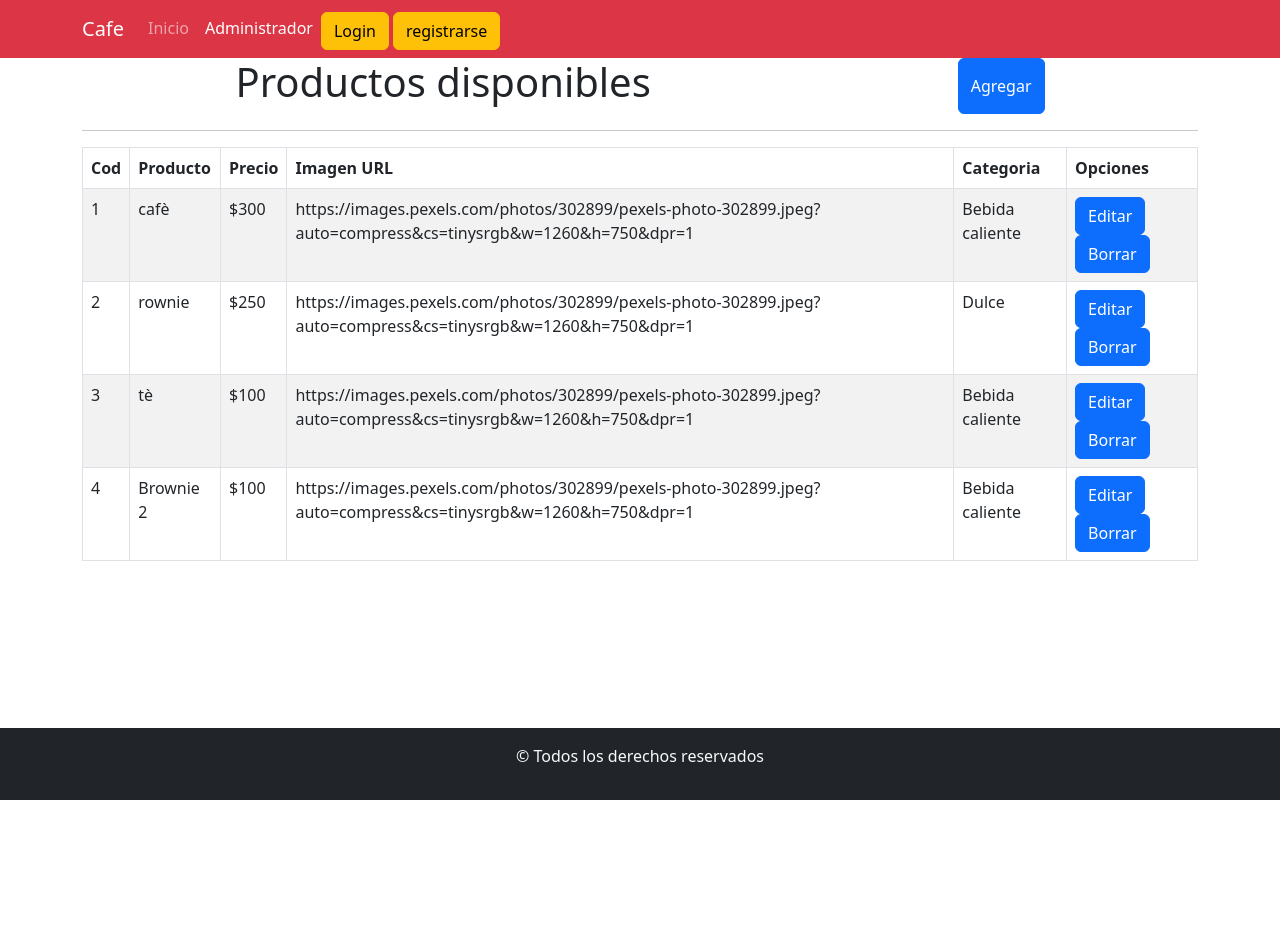
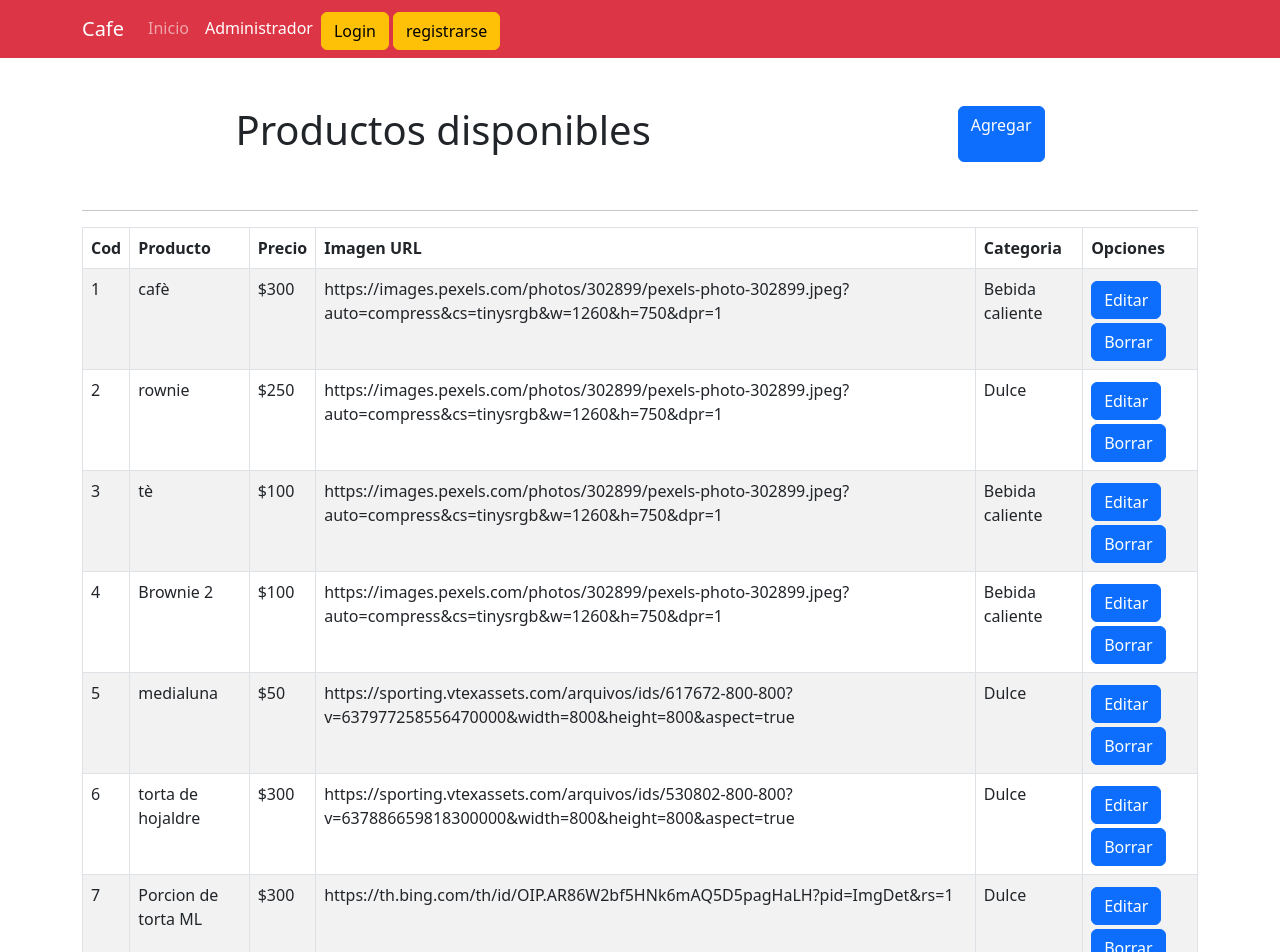
Before and after one commit to javieruncos/cafeFrontend-comision8i, a React (Create React App) app: page /administrador in a window 1280 px wide. Shown: the top 952 px of the page. Before the commit the page ends 800 px from the top, so only its background shows below. Built offline with nearby package versions, Linux system fonts and the light colour scheme; data requests are answered from the project's data file.

Commit message:
agregamos la peticion para crear un producto

```diff
--- a/db.json
+++ b/db.json
@@ -27,6 +27,27 @@
       "categoria": "Bebida caliente",
       "imagen": "https://images.pexels.com/photos/302899/pexels-photo-302899.jpeg?auto=compress&cs=tinysrgb&w=1260&h=750&dpr=1",
       "id": 4
+    },
+    {
+      "nombreProducto": "medialuna",
+      "precio": "50",
+      "imagen": "https://sporting.vtexassets.com/arquivos/ids/617672-800-800?v=637977258556470000&width=800&height=800&aspect=true",
+      "categoria": "Dulce",
+      "id": 5
+    },
+    {
+      "nombreProducto": "torta de hojaldre ",
+      "precio": "300",
+      "imagen": "https://sporting.vtexassets.com/arquivos/ids/530802-800-800?v=637886659818300000&width=800&height=800&aspect=true",
+      "categoria": "Dulce",
+      "id": 6
+    },
+    {
+      "nombreProducto": "Porcion de torta ML",
+      "precio": "300",
+      "imagen": "https://th.bing.com/th/id/OIP.AR86W2bf5HNk6mAQ5D5pagHaLH?pid=ImgDet&rs=1",
+      "categoria": "Dulce",
+      "id": 7
     }
   ]
 }
--- a/src/components/views/Administrador.jsx
+++ b/src/components/views/Administrador.jsx
@@ -1,5 +1,6 @@
 import { useEffect ,useState } from "react";
 import { Button, Container,Table } from "react-bootstrap";
+import { Link } from "react-router-dom";
 import { consultarApi } from "../../helper/queries";
 import ItemProducto from "./productos/ItemProducto";
 
@@ -19,9 +20,9 @@ const Administrador = () => {
 
   return (
     <Container className="mainSection">
-      <div className="d-flex justify-content-around">
+      <div className="d-flex justify-content-around my-5">
         <h1>Productos disponibles</h1>
-        <Button className="py-1">Agregar</Button>
+        <Button  as={Link} to="/crearProducto">Agregar</Button>
       </div>
       <hr />
       <div>
--- a/src/components/views/productos/CrearProducto.jsx
+++ b/src/components/views/productos/CrearProducto.jsx
@@ -1,14 +1,29 @@
 import React from "react";
 import { Form, Button, Container } from "react-bootstrap";
 import {useForm} from 'react-hook-form'
+import Swal from "sweetalert2";
+import { crearProductoApi } from "../../../helper/queries";
+import { useNavigate } from "react-router-dom";
 
 const CrearProducto = () => {
 
-    const {register,handleSubmit,formState:{errors}}= useForm();
+    const {register,handleSubmit,formState:{errors},reset}= useForm();
+    // inicializar useNavigate
+    const navegacion = useNavigate()
 
     const onSubmit = (data)=>{
       console.log(data)
       // enviar una peticion a la API
+      crearProductoApi(data).then((respuesta)=>{
+           if(respuesta.status===201){
+            Swal.fire("Producto creado ","El producto fue correctamente cargado","success")
+            // aqui quiero resetear los value del formulario
+            reset();
+             navegacion("/administrador")
+           }else{
+            Swal.fire("Ocurrio un error ","Intente esta operacion en unos minutos","error")
+           }
+      })
     }
 
 
--- a/src/components/views/productos/ItemProducto.jsx
+++ b/src/components/views/productos/ItemProducto.jsx
@@ -10,7 +10,7 @@ const ItemProducto = ({producto}) => {
         <td>${producto.precio}</td>
         <td>{producto.imagen}</td>
         <td>{producto.categoria}</td>
-        <td><Button className="me-2">Editar</Button><Button>Borrar</Button></td>
+        <td><Button className="my-1">Editar</Button><Button>Borrar</Button></td>
       </tr>
 
     </>
--- a/src/helper/queries.js
+++ b/src/helper/queries.js
@@ -1,3 +1,5 @@
+
+
 const URL = process.env.REACT_APP_API_CAFECITO;
 // peticion get para obtener producto
 // peticion POST crear producto , en los login tambien se puede usar
@@ -18,3 +20,20 @@ export  const consultarApi = async()=>{
      return false
    }
 }
+
+export  const crearProductoApi = async(producto)=>{
+//  peticion POST para obtener los productos
+   try{
+    const respuesta = await fetch(URL,{
+      method:"POST",
+      headers:{
+        "Content-Type":"application/json"
+      },
+      body:JSON.stringify(producto)
+    });
+    return respuesta;
+   }catch(error){
+     console.log(error)
+     return false
+   }
+}
```
